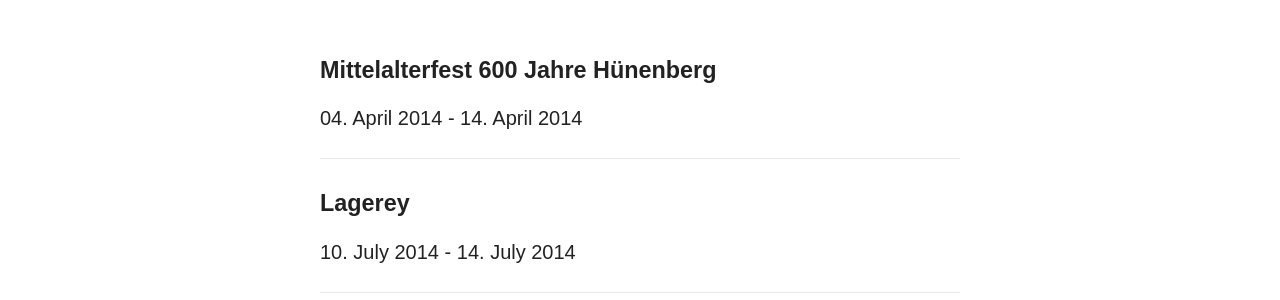
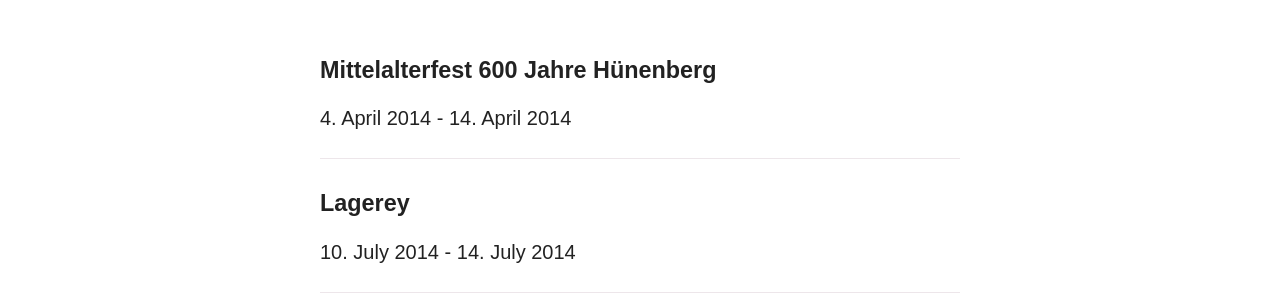
Before and after one commit to corvus-ch/cotuno, a Jekyll site: the page built from kalender.html, in a window 1280 px wide. Shown: the part 566-866 px from the top of the page. Built offline with Jekyll 4.4.1, drawn with Linux system fonts in a browser that asks for light colours; nearby versions of some CDN libraries.

Commit message:
Do not print leading zeros for dates in event list

```diff
--- a/kalender.html
+++ b/kalender.html
@@ -14,8 +14,8 @@ description: "Anlässe an denen die Compagnie de la tulipe noire mit von der Par
   {% if start and start > now %}<li><article>
     {% if post.link %}<h1><a href="{{ post.link }}">{{ post.title }}</a></h1>{% else %}<h1>{{ post.title }}</h1>{% endif %}
     {% if post.start %}<p>
-        <time datetime="{{ page.modified }}">{{ post.start | date: "%d. %B %Y" }}</time>
-        {% if post.end %} - <time datetime="{{ page.modified }}">{{ post.end | date: "%d. %B %Y" }}</time>{% endif %}
+        <time datetime="{{ page.modified }}">{{ post.start | date: "%-d. %B %Y" }}</time>
+        {% if post.end %} - <time datetime="{{ page.modified }}">{{ post.end | date: "%-d. %B %Y" }}</time>{% endif %}
     </p>{% endif %}
   </article></li>{% endif %}
 {% endfor %}
```
